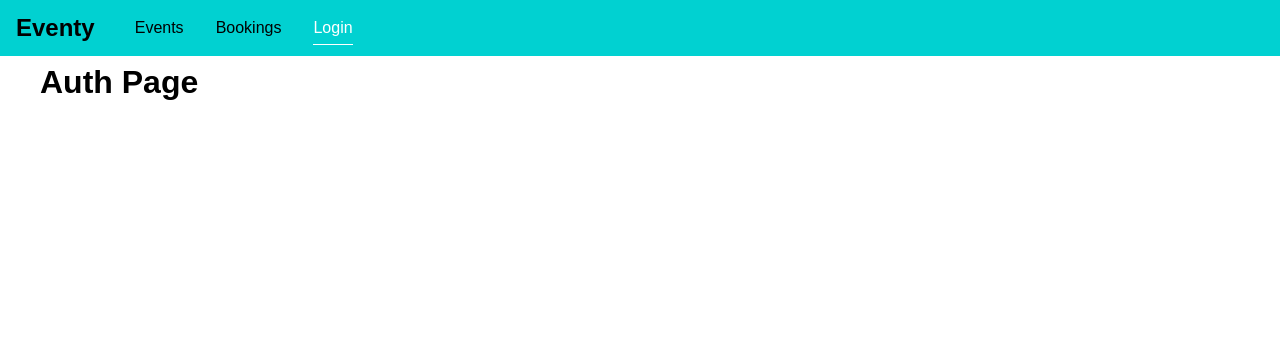
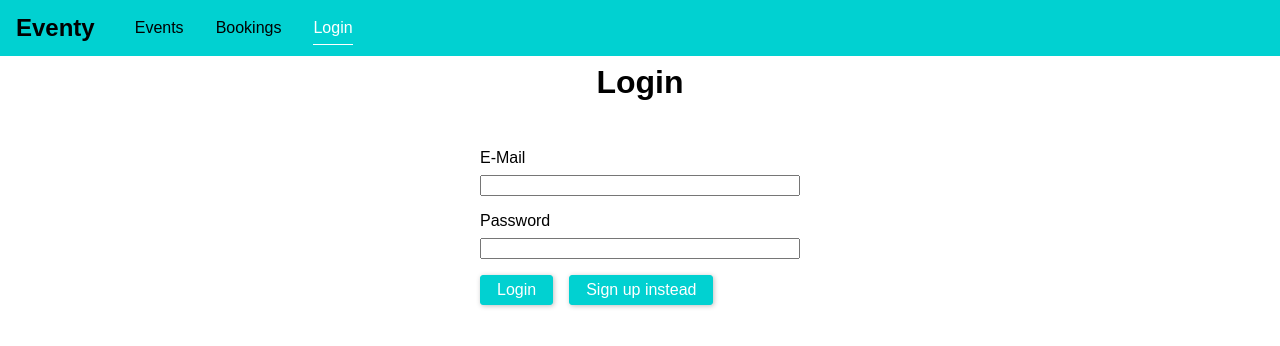
Before and after one commit to ahmedfaaid/event-client, a React (Create React App) app: page /auth in a window 1280 px wide. Shown: the top 346 px of the page. Built offline with nearby package versions, Linux system fonts and the light colour scheme; the HTML template or start-up script is replaced by a standard one.

Commit message:
Add auth queries

```diff
--- /dev/null
+++ b/src/pages/Auth.css
@@ -0,0 +1,41 @@
+.auth-text {
+    text-align: center;
+}
+
+.auth-form {
+    width: 20rem;
+    max-width: 80%;
+    margin: 3rem auto;
+}
+
+.form-control {
+    margin-bottom: 1rem;
+}
+
+.form-control label,
+.form-control input {
+    width: 100%;
+    display: block;
+}
+
+.form-control label {
+    margin-bottom: 0.5rem;
+}
+
+.form-action button {
+    background-color: #01d1d1;
+    font: inherit;
+    border: 1px solid #01d1d1;
+    border-radius: 3px;
+    padding: 0.3rem 1rem;
+    margin-right: 1rem;
+    box-shadow: 1px 1px 5px rgba(0, 0, 0, 0.25);
+    color: #fff;
+    cursor: pointer;
+}
+
+.form-action button:hover,
+.form-action button:active {
+    background: #00a0a0;
+    border-color: #00a0a0;
+}
--- a/src/pages/Auth.js
+++ b/src/pages/Auth.js
@@ -1,11 +1,118 @@
 import React, { Component } from 'react'
+import './Auth.css'
+
+import axios from 'axios'
 
 class AuthPage extends Component {
+    state = {
+        email: '',
+        password: '',
+        isLoginMode: true
+    }
+
+    switchAuthMode = () =>
+        this.setState(prevState => {
+            return {
+                isLogin: !prevState.isLogin
+            }
+        })
+
+    submitForm = e => {
+        e.preventDefault()
+
+        const enteredEmail = this.state.email
+        const enteredPassword = this.state.password
+
+        if (
+            enteredEmail.trim().length === 0 ||
+            enteredPassword.trim().length === 0
+        )
+            return
+
+        let authQuery = `
+            query {
+                login(email: "${enteredEmail}", password: "${enteredPassword}") {
+                    userId
+                    token
+                    tokenExpiration
+                }
+            }
+        `
+
+        if (!this.state.isLoginMode) {
+            authQuery = `
+                mutation {
+                    createUser(userInput: {email: "${enteredEmail}", password: "${enteredPassword}"}) {
+                        _id
+                        email
+                    }
+                }
+            `
+        }
+
+        axios({
+            url: 'http://localhost:3010/api/v1',
+            method: 'post',
+            data: {
+                query: authQuery
+            }
+        })
+            .then(response => {
+                if (response.status !== 200 && response.status !== 201)
+                    throw new Error('Failed')
+
+                return response
+            })
+            .then(responseData => console.log(responseData))
+            .catch(err => console.log(err))
+
+        this.setState({
+            email: '',
+            password: ''
+        })
+    }
+
     render() {
         return (
-            <h1>
-                Auth Page
-            </h1>
+            <>
+                <h1 className='auth-text'>
+                    {this.state.isLoginMode ? 'Login' : 'Sign up'}
+                </h1>
+
+                <form className='auth-form' onSubmit={this.submitForm}>
+                    <div className='form-control'>
+                        <label htmlFor='email'>E-Mail</label>
+                        <input
+                            type='email'
+                            id='email'
+                            value={this.state.email}
+                            onChange={event =>
+                                this.setState({ email: event.target.value })
+                            }
+                        />
+                    </div>
+                    <div className='form-control'>
+                        <label htmlFor='password'>Password</label>
+                        <input
+                            type='password'
+                            id='password'
+                            value={this.state.password}
+                            onChange={event =>
+                                this.setState({ password: event.target.value })
+                            }
+                        />
+                    </div>
+                    <div className='form-action'>
+                        <button type='submit'>
+                            {this.state.isLoginMode ? 'Login' : 'Sign up'}
+                        </button>
+                        <button type='button' onClick={this.switchAuthMode}>
+                            {this.state.isLoginMode ? 'Sign up' : 'Login'}{' '}
+                            instead
+                        </button>
+                    </div>
+                </form>
+            </>
         )
     }
 }
```
